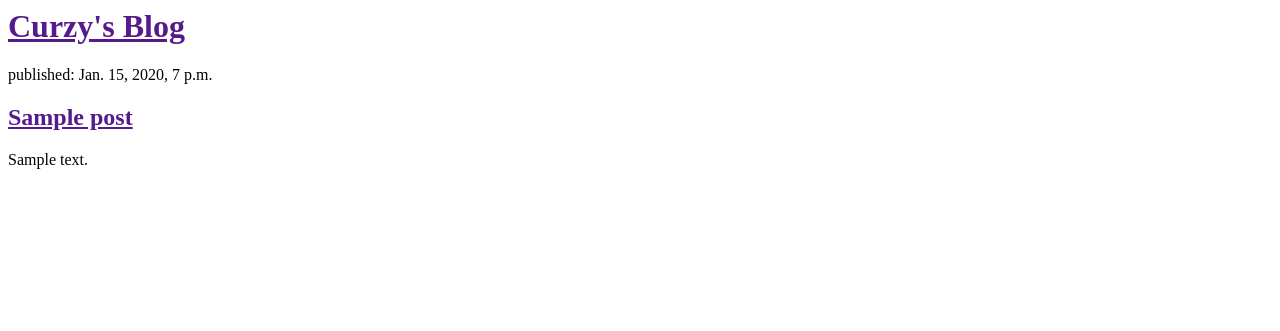
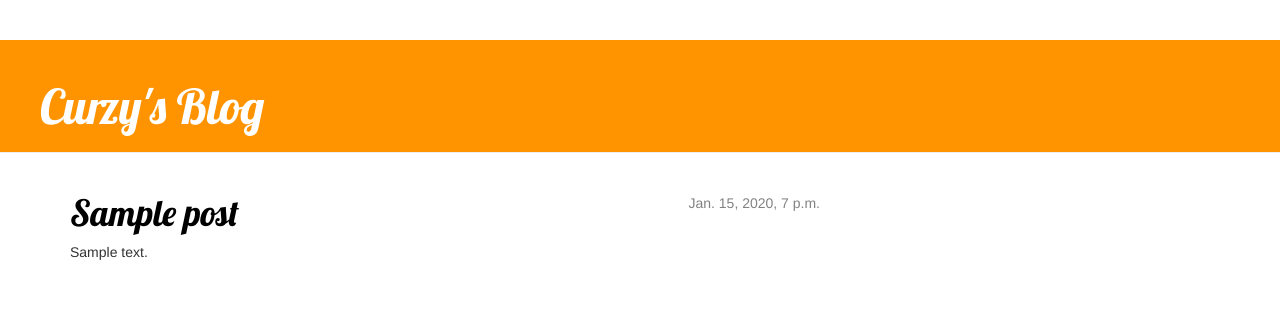
Before and after one commit to Curzy/my-first-blog, a Django app: template blog/templates/blog/post_list.html in a window 1280 px wide. Shown: the top 331 px of the page. Run offline with Django 3.2, Linux system fonts and the light colour scheme; the template is opened without the code that fills it: values that come from a table or form of the project are taken from there, others are empty; tables that the repository leaves empty hold one stand-in row (values such as "Sample post"); some libraries are stand-ins or nearby versions.

Commit message:
Added view and template for detailed blog post as well as CSS for the site.

```diff
--- /dev/null
+++ b/blog/static/css/blog.css
@@ -0,0 +1,53 @@
+h1 a {
+    color: #FCA205;
+    font-family: 'Lobster';
+}
+
+
+.page-header {
+    background-color: #ff9400;
+    margin-top: 0;
+    padding: 20px 20px 20px 40px;
+}
+
+.page-header h1, .page-header h1 a, .page-header h1 a:visited, .page-header h1 a:active {
+    color: #ffffff;
+    font-size: 36pt;
+    text-decoration: none;
+}
+
+.content {
+    margin-left: 40px;
+}
+
+h1, h2, h3, h4 {
+    font-family: 'Lobster', cursive;
+}
+
+.date {
+    float: right;
+    color: #828282;
+}
+
+.save {
+    float: right;
+}
+
+.post-form textarea, .post-form input {
+    width: 100%;
+}
+
+.top-menu, .top-menu:hover, .top-menu:visited {
+    color: #ffffff;
+    float: right;
+    font-size: 26pt;
+    margin-right: 20px;
+}
+
+.post {
+    margin-bottom: 70px;
+}
+
+.post h1 a, .post h1 a:visited {
+    color: #000000;
+}
--- /dev/null
+++ b/blog/templates/blog/base.html
@@ -0,0 +1,27 @@
+{% load staticfiles %}
+<html>
+
+<head>
+    <title>Curzy's blog</title>
+    <link rel="stylesheet" href="{% static 'css/blog.css' %}">
+    <link href="http://fonts.googleapis.com/css?family=Lobster&subset=latin,latin-ext" rel="stylesheet" type="text/css">
+    <link rel="stylesheet" href="//maxcdn.bootstrapcdn.com/bootstrap/3.2.0/css/bootstrap.min.css">
+    <link rel="stylesheet" href="//maxcdn.bootstrapcdn.com/bootstrap/3.2.0/css/bootstrap-theme.min.css">
+</head>
+
+<body>
+    <div class="page-header">
+        <h1><a href="/">Curzy's Blog</a></h1>
+    </div>
+    <div class="content container">
+        <div class="row">
+            <div class="col-md-8">
+            {% block content %}
+            {% endblock %}
+            </div>
+        </div>
+    </div>
+</body>
+
+
+</html>
--- a/blog/templates/blog/post_list.html
+++ b/blog/templates/blog/post_list.html
@@ -1,17 +1,13 @@
-<html>
-    <head>
-        <title>Curzy's blog</title>
-    </head>
-    <body>
-        <div>
-            <h1><a href="">Curzy's Blog</a></h1>
+{% extends 'blog/base.html' %}
+
+{% block content %}
+    {% for post in posts %}
+        <div class="post">
+            <div class="date">
+                {{ post.published_date }}
+            </div>
+            <h1><a href="{% url 'post_detail' pk=post.pk %}">{{ post.title }}</a></h1>
+            <p>{{ post.text|linebreaks }}</p>
         </div>
-        {% for post in posts %}
-            <div>
-                <p>published: {{ post.published_date }}</p>
-                <h2><a href="">{{ post.title }}</a></h1>
-                <p>{{ post.text|linebreaks }}</p>
-            </div>
-        {% endfor %}
-    </body>
-</html>
+    {% endfor %}
+{% endblock content %}
--- a/blog/urls.py
+++ b/blog/urls.py
@@ -1,6 +1,7 @@
-from django.conf.urls import url
+from django.conf.urls import include, url
 from . import views
 
 urlpatterns = [
         url(r'^$', views.post_list, name='post_list'),
+        url(r'^post/(?P<pk>[0-9]+)/$', views.post_detail, name='post_detail'),
 ]
```
Also changed, not shown: blog/templates/blog/post_detail.html (added, +13 -0 lines), blog/views.py (+5 -2 lines).
